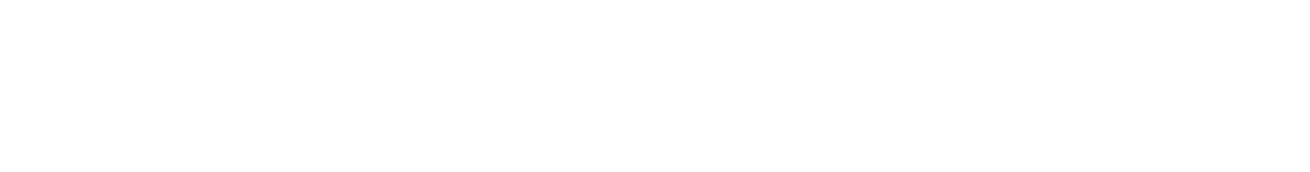
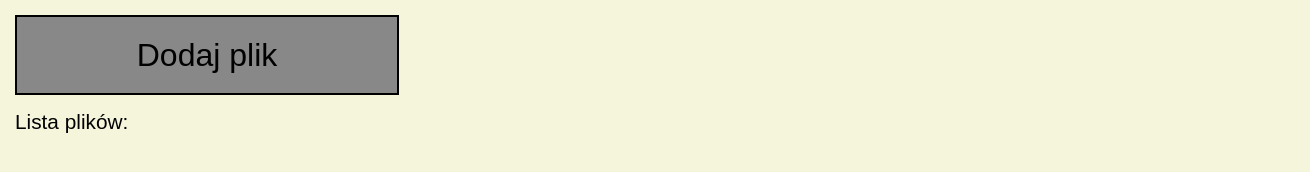
Before and after one commit to LukaszButurla/pdf-compiler, a plain HTML site: page Web/index.html in a window 1280 px wide. Shown: the whole page, 1310 px wide, since content can reach past the window. Drawn offline with Linux system fonts and the light colour scheme.

Commit message:
Create button and list of files

```diff
--- a/Web/index.html
+++ b/Web/index.html
@@ -5,7 +5,12 @@
     <meta http-equiv="X-UA-Compatible" content="IE=edge">
     <meta name="viewport" content="width=device-width, initial-scale=1.0">
     <title>Pdf compiler</title>
+    <link rel="stylesheet" href="style.css">
 </head>
 <body>
+    <section>
+        <button class="add">Dodaj plik</button>
+        <p class="list">Lista plików:</p>
+    </section>
 </body>
 </html>
--- /dev/null
+++ b/Web/style.css
@@ -0,0 +1,29 @@
+* {
+    margin: 0;
+    padding: 0;
+    font-family: Arial;
+}
+
+section {
+    background-color: beige;
+    display: flex;
+    flex-direction: column;
+    width: 100%;
+    height: 100vh;
+    padding: 15px;
+}
+
+.add{
+    background-color: rgb(136, 136, 136);
+    width: 30%;
+    flex-basis: 10vh;
+    min-height: 50px;
+    min-width: 350px;
+    border: 2px solid black;
+    margin-bottom: 15px;
+    font-size: 2em;
+}
+
+.list{
+    font-size: 1.3em;
+}
```
